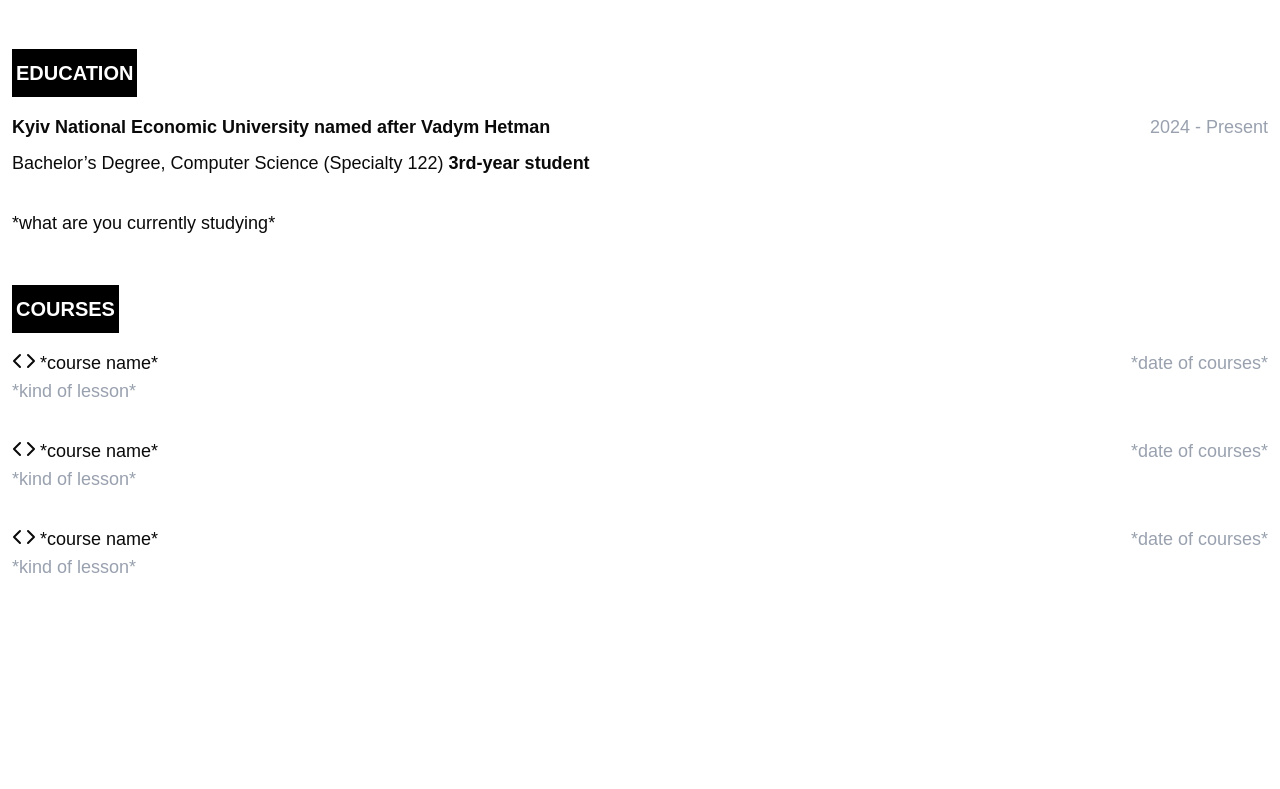
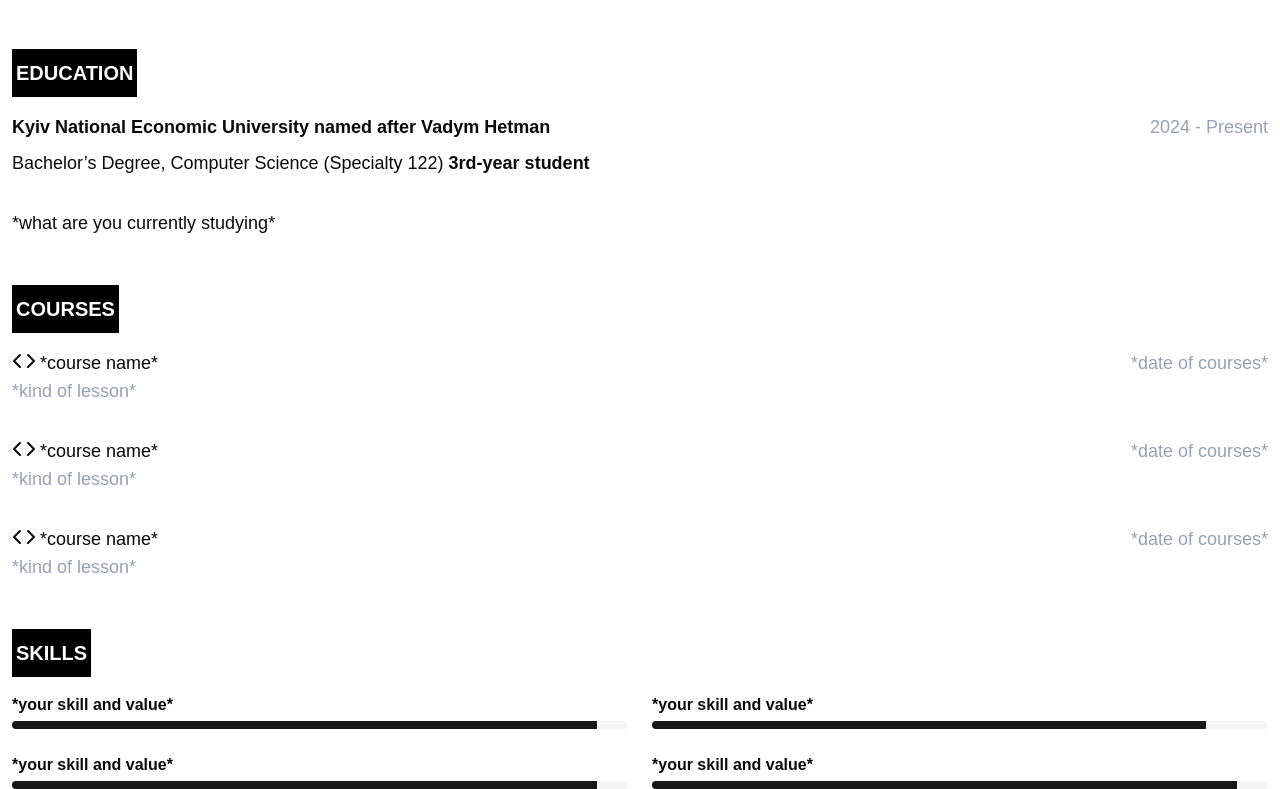
Before and after one commit to millkit/CV, a React (Vite) app in the folder cv/: page / in a window 1280 px wide. Shown: the part 563-1352 px from the top of the page. Before the commit the page ends 1144 px from the top, so only its background shows below. Built offline with nearby package versions, Linux system fonts and the light colour scheme.

Commit message:
add skills section

```diff
--- a/cv/package.json
+++ b/cv/package.json
@@ -17,6 +17,7 @@
     "@tailwindcss/vite": "^4",
     "class-variance-authority": "^0.7.1",
     "clsx": "^2.1.1",
+    "cn": "^0.5.0",
     "lucide-react": "^1.30.0",
     "react": "^19.2.6",
     "react-dom": "^19.2.6",
--- /dev/null
+++ b/cv/src/components/ui/progress.tsx
@@ -0,0 +1,80 @@
+import { Progress as ProgressPrimitive } from "@base-ui/react/progress"
+import { cn } from "cn"
+
+function Progress({
+  className,
+  children,
+  value,
+  ...props
+}: ProgressPrimitive.Root.Props) {
+  return (
+    <ProgressPrimitive.Root
+      value={value}
+      data-slot="progress"
+      className={cn("flex flex-wrap gap-3", className)}
+      {...props}
+    >
+      {children}
+      <ProgressTrack>
+        <ProgressIndicator />
+      </ProgressTrack>
+    </ProgressPrimitive.Root>
+  )
+}
+
+function ProgressTrack({ className, ...props }: ProgressPrimitive.Track.Props) {
+  return (
+    <ProgressPrimitive.Track
+      className={cn(
+        "relative flex h-2 w-full items-center overflow-x-hidden rounded-2xl bg-muted",
+        className
+      )}
+      data-slot="progress-track"
+      {...props}
+    />
+  )
+}
+
+function ProgressIndicator({
+  className,
+  ...props
+}: ProgressPrimitive.Indicator.Props) {
+  return (
+    <ProgressPrimitive.Indicator
+      data-slot="progress-indicator"
+      className={cn("h-full bg-primary transition-all", className)}
+      {...props}
+    />
+  )
+}
+
+function ProgressLabel({ className, ...props }: ProgressPrimitive.Label.Props) {
+  return (
+    <ProgressPrimitive.Label
+      className={cn("text-sm font-medium", className)}
+      data-slot="progress-label"
+      {...props}
+    />
+  )
+}
+
+function ProgressValue({ className, ...props }: ProgressPrimitive.Value.Props) {
+  return (
+    <ProgressPrimitive.Value
+      className={cn(
+        "ml-auto text-sm text-muted-foreground tabular-nums",
+        className
+      )}
+      data-slot="progress-value"
+      {...props}
+    />
+  )
+}
+
+export {
+  Progress,
+  ProgressTrack,
+  ProgressIndicator,
+  ProgressLabel,
+  ProgressValue,
+}
--- a/cv/src/pages/home-page.tsx
+++ b/cv/src/pages/home-page.tsx
@@ -2,11 +2,13 @@
 import { Link } from 'lucide-react'
 
 import { useInView } from '@/hooks/useInView'
+import { Progress } from '@/components/ui/progress'
 
 export const HomePage = () => {
   const { ref: personalRef, isVisible: personalVisible } = useInView()
   const { ref: educationRef, isVisible: educationVisible } = useInView()
   const { ref: coursesRef, isVisible: coursesVisible } = useInView()
+  const { ref: skillsRef, isVisible: skillsVisible } = useInView()
   return (
     <>
       <section
@@ -130,6 +132,35 @@
           </div>
         </div>
       </section>
+      <section
+        ref={skillsRef}
+        className={`container mt-12 transition-all duration-700 ease-out ${
+          skillsVisible ? 'translate-y-0 opacity-100' : 'translate-y-8 opacity-0'
+        }`}
+      >
+        <div className='flex h-10 w-full items-center justify-center bg-black sm:h-12 sm:w-max'>
+          <h2 className='m-1 text-xl font-semibold text-white'>SKILLS</h2>
+        </div>
+
+        <div className='mt-4 grid grid-cols-2 gap-6 sm:grid-cols-2'>
+          <div>
+            <h2 className='mb-1 font-semibold'>*your skill and value*</h2>
+            <Progress value={skillsVisible ? 95 : 0} />
+          </div>
+          <div>
+            <h2 className='mb-1 font-semibold'>*your skill and value*</h2>
+            <Progress value={skillsVisible ? 90 : 0} />
+          </div>
+          <div>
+            <h2 className='mb-1 font-semibold'>*your skill and value*</h2>
+            <Progress value={skillsVisible ? 95 : 0} />
+          </div>
+          <div>
+            <h2 className='mb-1 font-semibold'>*your skill and value*</h2>
+            <Progress value={skillsVisible ? 95 : 0} />
+          </div>
+        </div>
+      </section>
     </>
   )
 }
```
Also changed, not shown: 1 other file (tests, documents, lock files or other folders).
